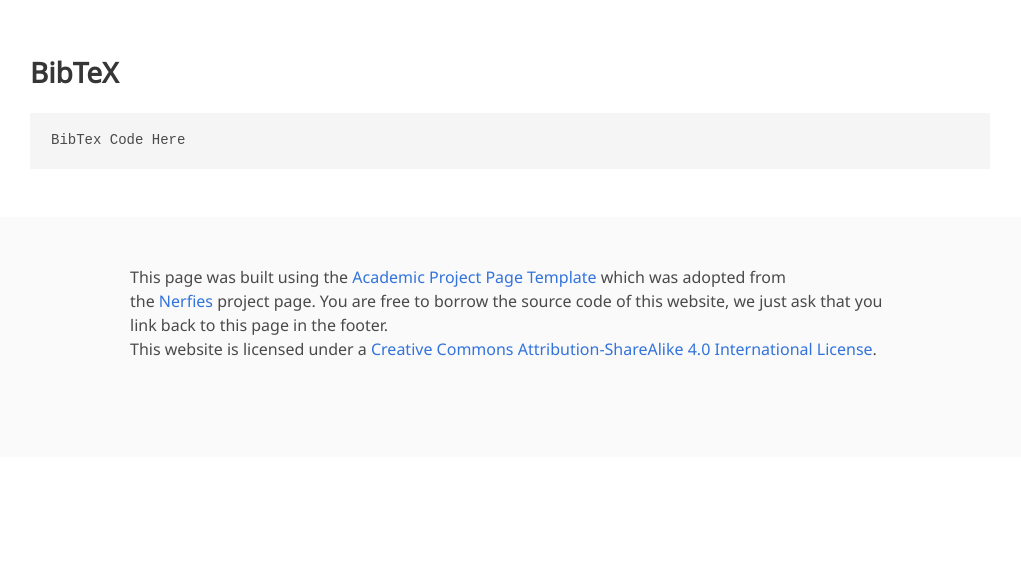
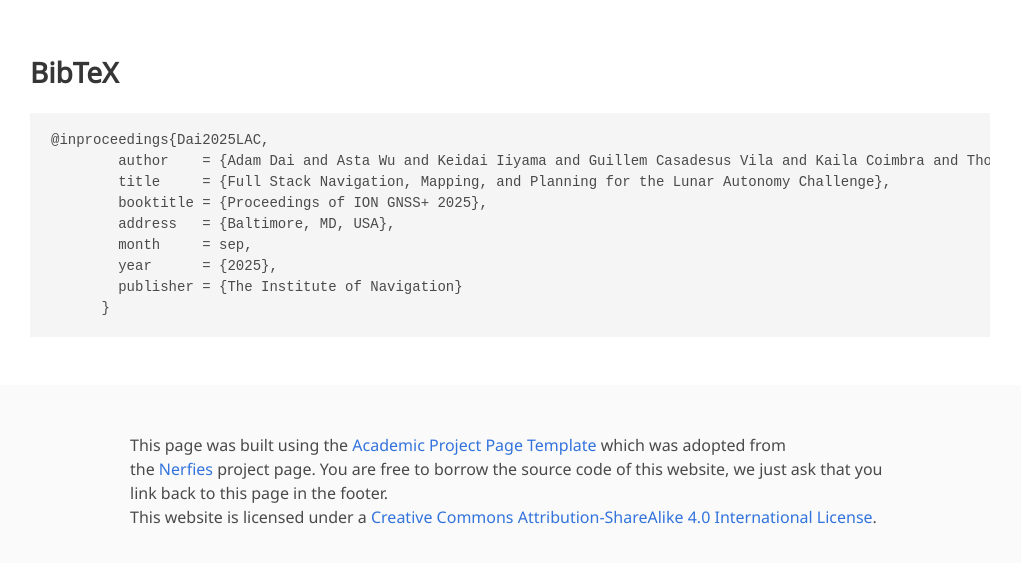
Before and after one commit to adamdai/lac.github.io, a plain HTML site: page index.html in a window 1280 px wide. Shown: the part 1956-2519 px from the top of the page, without its empty margins (130-1151 px from the left). Before the commit the page ends 2413 px from the top, so only its background shows below. Drawn offline with nearby package versions, Linux system fonts and the light colour scheme; a script that the page names is missing; some icons are missing; a web font is replaced by a local one.

Commit message:
add bibtext

```diff
--- a/index.html
+++ b/index.html
@@ -306,7 +306,15 @@
   <section class="section" id="BibTeX">
     <div class="container is-max-desktop content">
       <h2 class="title">BibTeX</h2>
-      <pre><code>BibTex Code Here</code></pre>
+      <pre><code>@inproceedings{Dai2025LAC,
+        author    = {Adam Dai and Asta Wu and Keidai Iiyama and Guillem Casadesus Vila and Kaila Coimbra and Thomas Deng and Grace Gao},
+        title     = {Full Stack Navigation, Mapping, and Planning for the Lunar Autonomy Challenge},
+        booktitle = {Proceedings of ION GNSS+ 2025},
+        address   = {Baltimore, MD, USA},
+        month     = sep,
+        year      = {2025},
+        publisher = {The Institute of Navigation}
+      }</code></pre>
     </div>
   </section>
   <!--End BibTex citation -->
```
